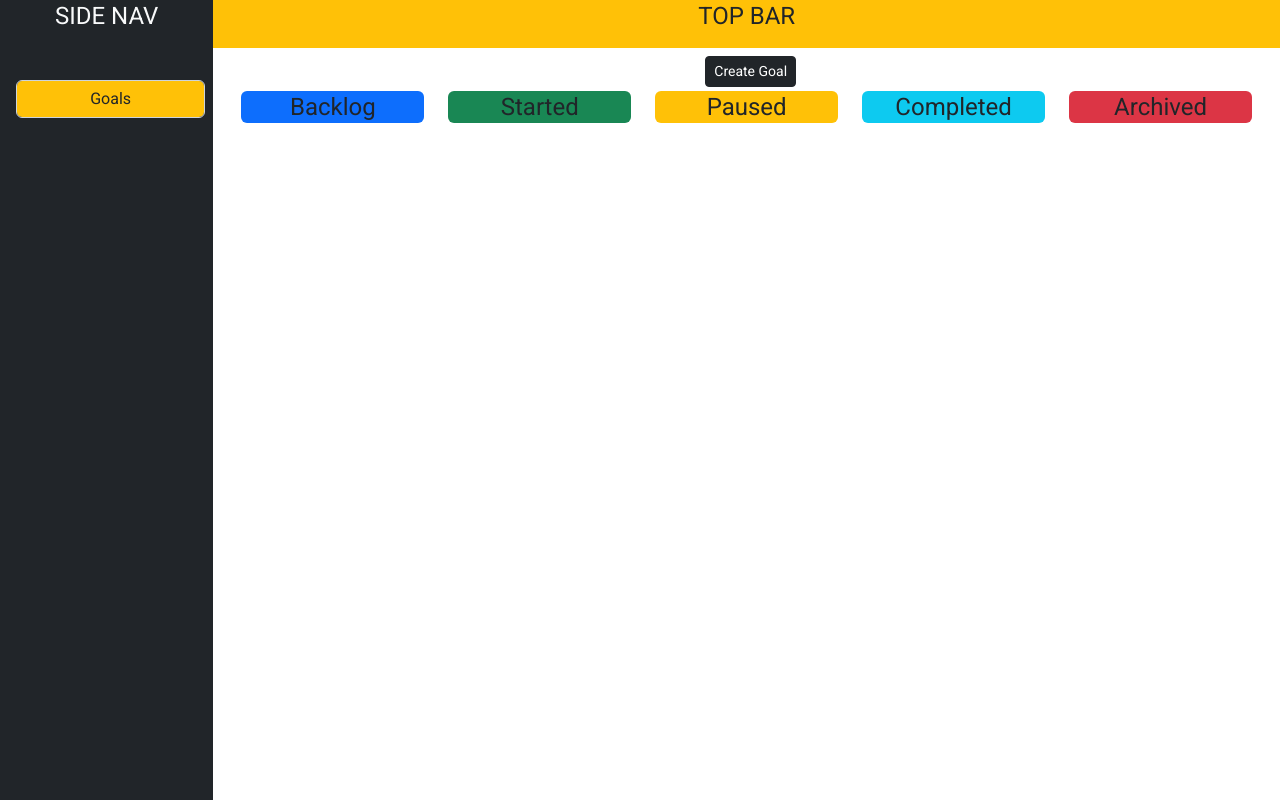
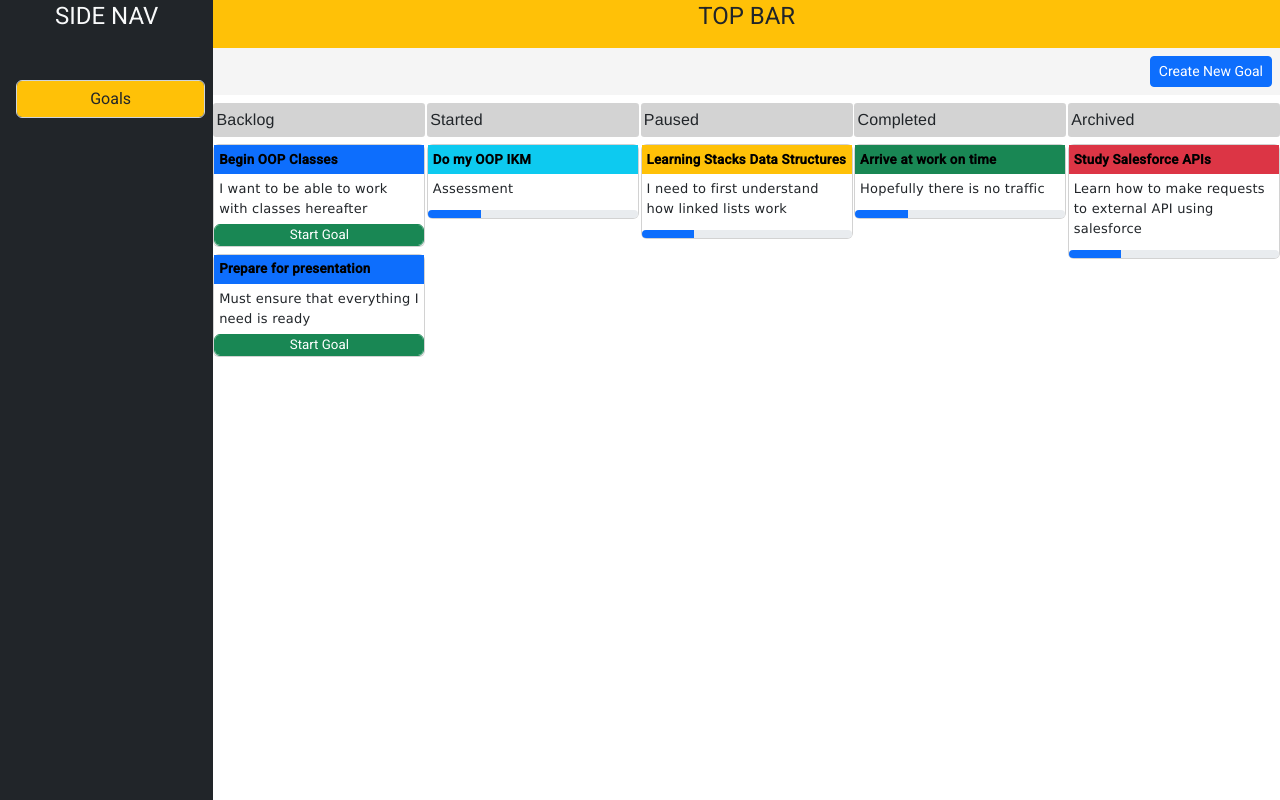
Before and after one commit to nhlamulo-maluleka/goals, an Angular app: page / in a window 1280 px wide. Built offline with nearby package versions, Linux system fonts and the light colour scheme.

Commit message:
Basic Goal Management System

```diff
--- a/src/app/app.module.ts
+++ b/src/app/app.module.ts
@@ -9,13 +9,15 @@ import { BrowserAnimationsModule } from '@angular/platform-browser/animations';
 import { GoalsComponent } from './goals/goals.component';
 import { TopNavComponent } from './goals/views/top-nav/top-nav.component';
 import { GeekGoalsComponent } from './goals/views/geek-goals/geek-goals.component';
+import { GoalCardComponent } from './goals/views/geek-goals/goal-card/goal-card.component';
 
 @NgModule({
   declarations: [
     AppComponent,
     GoalsComponent,
     TopNavComponent,
-    GeekGoalsComponent
+    GeekGoalsComponent,
+    GoalCardComponent
   ],
   imports: [
     BrowserModule,
--- a/src/app/goals/views/geek-goals/geek-goals.component.html
+++ b/src/app/goals/views/geek-goals/geek-goals.component.html
@@ -1,23 +1,67 @@
-<div class="row m-0 p-1 text-center">
-  <div class="col-12 float-right m-1">
-    <label for="#">{{value}}</label>
-    <button class="btn btn-dark btn-sm">Create Goal</button>
+<div class="row m-0 goals-container">
+  <div class="col-12 goals-control">
+    <button class="btn btn-primary btn-sm">Create New Goal</button>
   </div>
-  <div class="col-12 row m-0">
-    <div class="col">
-      <h1 class="rounded bg-primary">Backlog</h1>
+  <div class="col-12 row pt-2 goals-overview">
+    <div class="col goal-column">
+      <h3 class="text-left">Backlog</h3>
+      <div class="d-block">
+        <div *ngFor="let goal of backlogGoals">
+          <app-goal-card
+            [goalTitle]="goal.title"
+            [goalDescription]="goal.description"
+            [goalStatus]="'backlog'"
+          ></app-goal-card>
+        </div>
+      </div>
     </div>
-    <div class="col">
-      <h1 class="rounded bg-success">Started</h1>
+    <div class="col goal-column">
+      <h3 class="text-left">Started</h3>
+      <div class="d-block">
+        <div *ngFor="let goal of startedGoals">
+          <app-goal-card
+            [goalTitle]="goal.title"
+            [goalDescription]="goal.description"
+            [goalStatus]="'started'"
+          ></app-goal-card>
+        </div>
+      </div>
     </div>
-    <div class="col">
-      <h1 class="rounded bg-warning">Paused</h1>
+    <div class="col goal-column">
+      <h3 class="text-left">Paused</h3>
+      <div class="d-block">
+        <div *ngFor="let goal of pausedGoals">
+          <app-goal-card
+            [goalTitle]="goal.title"
+            [goalDescription]="goal.description"
+            [goalStatus]="'paused'"
+          ></app-goal-card>
+        </div>
+      </div>
     </div>
-    <div class="col">
-      <h1 class="rounded bg-info">Completed</h1>
+    <div class="col goal-column">
+      <h3 class="text-left">Completed</h3>
+      <div class="d-block">
+        <div *ngFor="let goal of completedGoals">
+          <app-goal-card
+            [goalTitle]="goal.title"
+            [goalDescription]="goal.description"
+            [goalStatus]="'completed'"
+          ></app-goal-card>
+        </div>
+      </div>
     </div>
-    <div class="col">
-      <h1 class="rounded bg-danger">Archived</h1>
+    <div class="col goal-column">
+      <h3 class="text-left">Archived</h3>
+      <div class="d-block">
+        <div *ngFor="let goal of archivedGoals">
+          <app-goal-card
+            [goalTitle]="goal.title"
+            [goalDescription]="goal.description"
+            [goalStatus]="'archived'"
+          ></app-goal-card>
+        </div>
+      </div>
     </div>
   </div>
 </div>
--- a/src/app/goals/views/geek-goals/geek-goals.component.scss
+++ b/src/app/goals/views/geek-goals/geek-goals.component.scss
@@ -0,0 +1,31 @@
+.goals-container {
+  padding: 0;
+
+  .goals-control {
+    display: flex;
+    background-color: whitesmoke;
+    padding: 0.5rem;
+    justify-content: flex-end;
+  }
+
+  .goals-overview {
+    position: relative;
+    margin: 0;
+    padding: 0;
+    gap: 0.1rem;
+    overflow: auto;
+
+    .goal-column {
+      margin: 0;
+      padding: 0;
+
+      h3 {
+        margin: 0;
+        padding: 0.2rem;
+        background-color: lightgrey;
+        border-radius: 0.2rem;
+        font-family: "Franklin Gothic Medium", "Arial Narrow", Arial, sans-serif;
+      }
+    }
+  }
+}
--- a/src/app/goals/views/geek-goals/geek-goals.component.ts
+++ b/src/app/goals/views/geek-goals/geek-goals.component.ts
@@ -1,5 +1,7 @@
 import { Component, OnInit } from '@angular/core';
 import { interval, Observable } from "rxjs"
+import { IGoal } from './helpers/goal-type';
+import { GoalsService } from './services/goals.service';
 
 @Component({
   selector: 'app-geek-goals',
@@ -7,7 +9,9 @@ import { interval, Observable } from "rxjs"
   styleUrls: ['./geek-goals.component.scss']
 })
 export class GeekGoalsComponent implements OnInit {
-  value!: number
+  // value!: number
+
+  constructor(private goalService: GoalsService) { }
 
   ngOnInit(): void {
     // const timer$: Observable<number> = interval(1000)
@@ -17,4 +21,23 @@ export class GeekGoalsComponent implements OnInit {
     // })
   }
 
+  get backlogGoals(): Array<IGoal> {
+    return this.goalService.backlog;
+  }
+
+  get startedGoals(): Array<IGoal> {
+    return this.goalService.started;
+  }
+
+  get pausedGoals(): Array<IGoal> {
+    return this.goalService.paused;
+  }
+
+  get completedGoals(): Array<IGoal> {
+    return this.goalService.completed;
+  }
+
+  get archivedGoals(): Array<IGoal> {
+    return this.goalService.archived;
+  }
 }
--- /dev/null
+++ b/src/app/goals/views/geek-goals/goal-card/goal-card.component.html
@@ -0,0 +1,39 @@
+<div class="card">
+  <div class="card-body">
+    <div [ngSwitch]="goalStatus">
+      <h5 *ngSwitchCase="'backlog'" class="goal-title bg-primary">
+        {{ goalTitle }}
+      </h5>
+      <h5 *ngSwitchCase="'started'" class="goal-title bg-info">
+        {{ goalTitle }}
+      </h5>
+      <h5 *ngSwitchCase="'paused'" class="goal-title bg-warning">
+        {{ goalTitle }}
+      </h5>
+      <h5 *ngSwitchCase="'completed'" class="goal-title bg-success">
+        {{ goalTitle }}
+      </h5>
+      <h5 *ngSwitchCase="'archived'" class="goal-title bg-danger">
+        {{ goalTitle }}
+      </h5>
+    </div>
+    <div class="goal-description" *ngIf="goalDescription !== null">
+      {{ goalDescription }}
+    </div>
+    <div class="goal-progress" *ngIf="goalStatus !== 'backlog'">
+      <div class="progress">
+        <div
+          class="progress-bar text-center"
+          role="progressbar"
+          style="width: 25%"
+          aria-valuenow="25"
+          aria-valuemin="0"
+          aria-valuemax="100"
+        ></div>
+      </div>
+    </div>
+    <div class="goal-control" *ngIf="goalStatus === 'backlog'">
+      <button class="btn btn-success form-control">Start Goal</button>
+    </div>
+  </div>
+</div>
--- /dev/null
+++ b/src/app/goals/views/geek-goals/goal-card/goal-card.component.scss
@@ -0,0 +1,45 @@
+.card {
+  position: relative;
+  margin-top: 0.4rem;
+
+  .card-body {
+    padding: 0;
+
+    .goal-title {
+      padding: 0.3rem;
+      margin: 0;
+      font-weight: bold;
+      font-size: 10pt;
+      color: rgb(0, 0, 0);
+    }
+
+    .goal-progress{
+      padding: 0rem;
+      margin-top: .4rem;
+
+      .progress{
+        position: relative;
+        height: .5rem;
+
+        span{
+          position: absolute;
+          margin: auto;
+        }
+      }
+    }
+
+    .goal-description {
+      padding: 0.3rem;
+      font-size: small;
+      font-family: 'Lucida Sans', 'Lucida Sans Regular', 'Lucida Grande', 'Lucida Sans Unicode', Geneva, Verdana, sans-serif;
+    }
+
+    .goal-control{
+      button{
+        padding: 0;
+        font-size: 10pt;
+
+      }
+    }
+  }
+}
--- /dev/null
+++ b/src/app/goals/views/geek-goals/goal-card/goal-card.component.ts
@@ -0,0 +1,24 @@
+import { Component, Input, OnInit } from '@angular/core';
+import { GoalStatus } from '../helpers/goal-type';
+
+@Component({
+  selector: 'app-goal-card',
+  templateUrl: './goal-card.component.html',
+  styleUrls: ['./goal-card.component.scss']
+})
+export class GoalCardComponent implements OnInit{
+  @Input()
+  goalTitle!: string
+
+  @Input()
+  goalDescription!: string | null
+
+  @Input()
+  goalStatus!: GoalStatus
+
+  currentStatus!: string
+
+  ngOnInit(): void {
+    // this.currentStatus = this.goalStatus == "backlog"
+  }
+}
--- /dev/null
+++ b/src/app/goals/views/geek-goals/helpers/goal-type.ts
@@ -0,0 +1,11 @@
+type GoalStatus = "backlog" | "started" | "paused" | "archived" | "completed"
+
+type IGoal = {
+  title: string,
+  description: string | null,
+  duration: number,
+  status: GoalStatus,
+  subgoals: Array<IGoal> | null
+}
+
+export { IGoal, GoalStatus }
--- a/src/app/goals/views/geek-goals/services/goals.service.ts
+++ b/src/app/goals/views/geek-goals/services/goals.service.ts
@@ -1,12 +1,67 @@
 import { Injectable } from '@angular/core';
+import { IGoal } from '../helpers/goal-type';
+
 
 @Injectable({
   providedIn: 'root'
 })
 export class GoalsService {
-  goals: Object[] = []
+  backlog: Array<IGoal> = [
+    {
+      title: "Begin OOP Classes",
+      description: "I want to be able to work with classes hereafter",
+      duration: 2,
+      status: "backlog",
+      subgoals: null
+    },
+    {
+      title: "Prepare for presentation",
+      description: "Must ensure that everything I need is ready",
+      duration: 30,
+      status: "backlog",
+      subgoals: null
+    },
+  ]
+
+  started: Array<IGoal> = [
+    {
+      title: "Do my OOP IKM",
+      description: "Assessment",
+      duration: 120,
+      status: "started",
+      subgoals: null
+    },
+  ]
+
+  paused: Array<IGoal> = [
+    {
+      title: "Learning Stacks Data Structures",
+      description: "I need to first understand how linked lists work",
+      duration: 40,
+      status: "paused",
+      subgoals: null
+    },
+  ]
+
+  archived: Array<IGoal> = [
+    {
+      title: "Study Salesforce APIs",
+      description: "Learn how to make requests to external API using salesforce",
+      duration: 50,
+      status: "archived",
+      subgoals: null
+    },
+  ]
+
+  completed: Array<IGoal> = [
+    {
+      title: "Arrive at work on time",
+      description: "Hopefully there is no traffic",
+      duration: 60,
+      status: "completed",
+      subgoals: null
+    },
+  ]
 
   constructor() { }
-
-
 }
```
Also changed, not shown: 1 other file (tests, documents, lock files or other folders).
